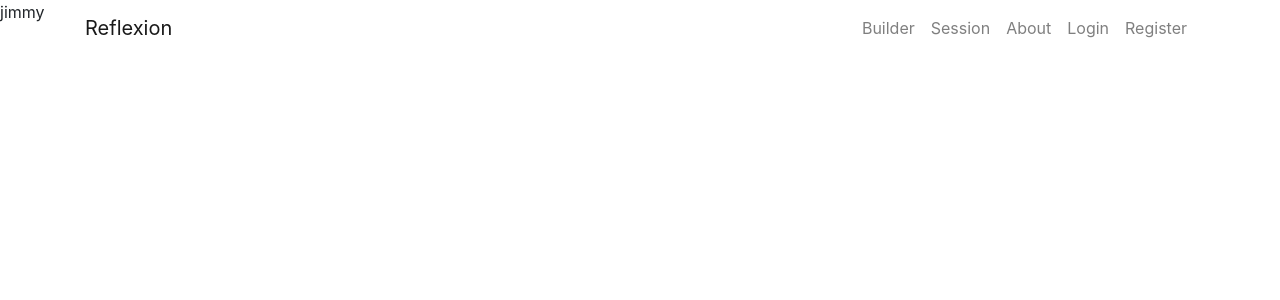
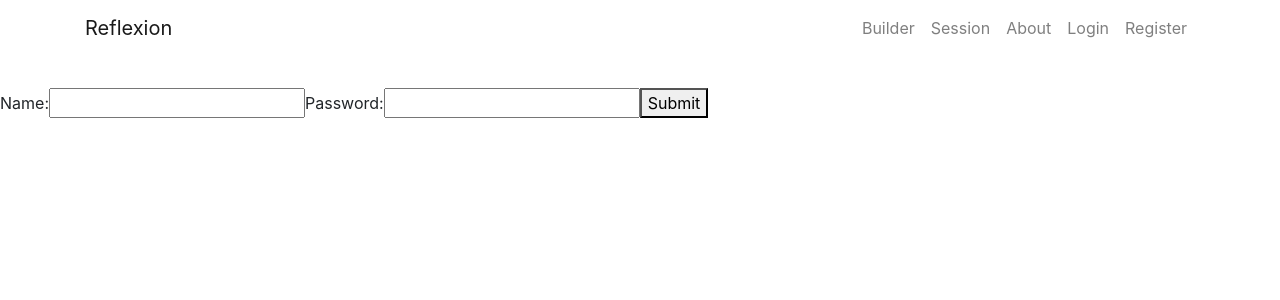
Before and after one commit to Luke-Berzins/Reflexion, a React (Create React App) app in the folder client/: page /login in a window 1280 px wide. Shown: the top 300 px of the page. Built offline with nearby package versions, Linux system fonts and the light colour scheme; no server answers.

Commit message:
starting login form

```diff
--- a/client/src/components/Login.jsx
+++ b/client/src/components/Login.jsx
@@ -1,27 +1,59 @@
-import { useState, useEffect } from "react";
+import { useReducer, useState, useEffect } from "react";
 import axios from "axios";
+import useAuthentication from "../hooks/useAuthentication";
+
+
+const formReducer = (state, event) => {
+  return {
+    ...state,
+    [event.name]: event.value
+  }
+ }
 
 export default function Login(props) {
+  const [state, setState] = useState({
+    user: null
+  })
+  const [formData, setFormData] = useReducer(formReducer, {});
+  const [submitting, setSubmitting] = useState(false);
+  const handleSubmit = event => {
+    event.preventDefault();
+    setSubmitting(true);
 
-  const [state, setState] = useState({
-    user: "jimmy"
-  })
+    setTimeout(() => {
+      setSubmitting(false);
+    }, 2000)
+  }
 
-  useEffect(() => {
-    Promise.all([
-      axios.get("/api/users"),
-    ]).then((all) => {
-      const jim = all[0].data.users[0].firstname
-      console.log(jim)
-      setState(prev => ({...prev, user: jim }))
-    })
-  }, []);
+  const handleChange = event => {
+    setFormData({
+      name: event.target.name,
+      value: event.target.value,
+    });
+
+  }
+
 
   return (
     <div>
-
+<br></br>
+<br></br>
+<br></br>
       <p>{state.user}</p>
-
+      <form name='name' onSubmit={handleSubmit}>
+  <label>
+    Name:
+    <input type="text" name="name" onChange={handleChange}/>
+  </label>
+  <label>
+    Password:
+    <input   type="text" name="password" onChange={handleChange}/>
+  </label>
+  {submitting &&
+       <div>Submtting Form...</div>
+     }
+  <button type="submit">Submit</button>
+  </form>
     </div>
   )
 }
--- /dev/null
+++ b/client/src/helpers/selectors.js
@@ -0,0 +1,11 @@
+export function getUser(users, email, password) {
+  const result = undefined;
+  const filteredUser = users.filter(filteredUser => filteredUser.email === email)
+  if (filteredUser.password === password) {
+    return filteredUser;
+  } else if (filteredUser) {
+    return null
+  }
+
+  return null;
+}
--- /dev/null
+++ b/client/src/hooks/useAuthentication.js
@@ -0,0 +1,33 @@
+import { useState, useEffect } from "react";
+import axios from "axios";
+import { getUser } from "../helpers/selectors";
+
+export default function useAuthentication(login, register) {
+  const [state, setState] = useState({
+    user: null
+  })
+  const setUser = user => setState({ ...state, user });
+
+  useEffect(() => {
+    Promise.all([
+      axios.get("/api/users"),
+    ]).then((all) => {
+      if (login) {
+        if (getUser(all[0].data.users, login.email, login.password)) {
+          setUser(getUser(all[0].data.users, login.email, login.password));
+        } else {
+          return null;
+        }
+      } else if (register) {
+        return "hello"
+      }
+    })
+  }, []);
+
+
+
+  return {
+    state,
+    setUser
+  }
+}
```
